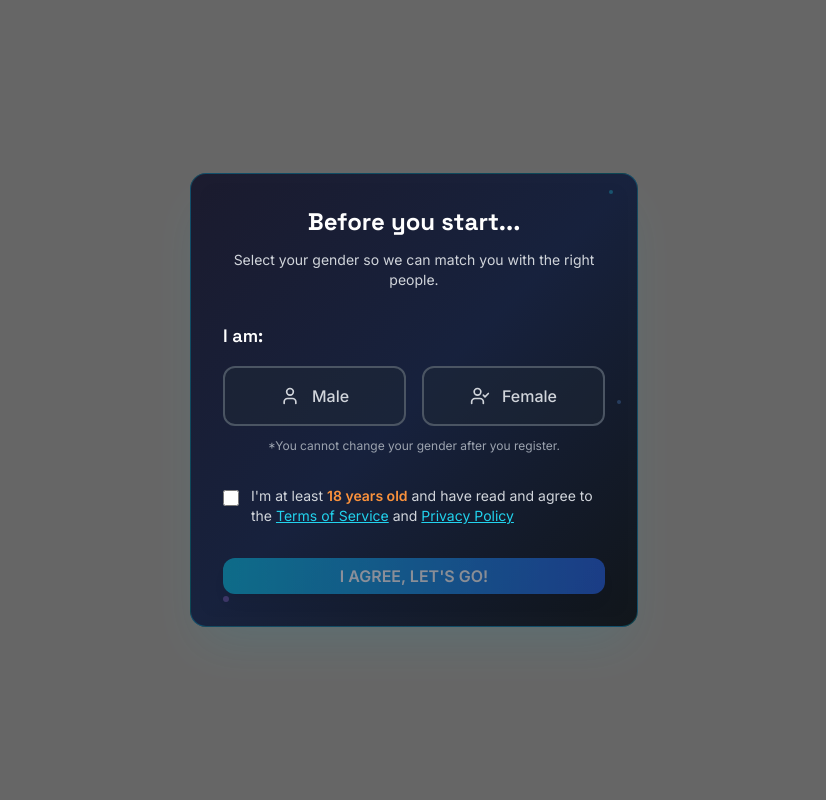
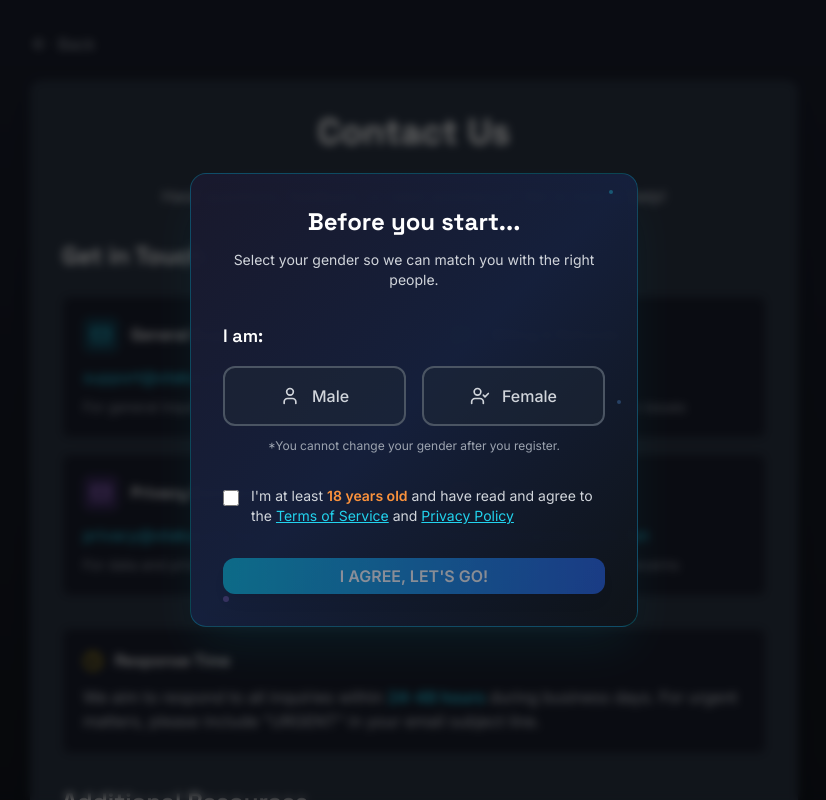
Before and after one commit to karthik1694/aniverse, a React (Create React App) app in the folder frontend/: page /contact in a window 1280 px wide. Shown: the top 800 px of the page, without its empty margins (226-1052 px from the left). Built offline with nearby package versions, Linux system fonts and the light colour scheme; no server answers; sample sign-in values are in the browser's storage.

Commit message:
updated links

```diff
--- a/frontend/src/App.js
+++ b/frontend/src/App.js
@@ -10,6 +10,7 @@ import TermsOfService from "./pages/TermsOfService";
 import PrivacyPolicy from "./pages/PrivacyPolicy";
 import CommunityGuidelines from "./pages/CommunityGuidelines";
 import RefundPolicy from "./pages/RefundPolicy";
+import ContactUs from "./pages/ContactUs";
 import MainLayout from "./components/MainLayout";
 import AnimeLoadingScreen from "./components/AnimeLoadingScreen";
 import GenderSelectionModal from "./components/GenderSelectionModal";
@@ -275,6 +276,7 @@ function AuthWrapper() {
       <Route path="/privacy" element={<PrivacyPolicy />} />
       <Route path="/guidelines" element={<CommunityGuidelines />} />
       <Route path="/refund" element={<RefundPolicy />} />
+      <Route path="/contact" element={<ContactUs />} />
       <Route
         path="/profile-setup"
         element={user ? <ProfileSetup user={user} setUser={setUser} /> : <Navigate to="/" />}
--- /dev/null
+++ b/frontend/src/pages/ContactUs.js
@@ -0,0 +1,152 @@
+import { ArrowLeft, Mail, MessageSquare, Clock, MapPin } from 'lucide-react';
+import { useNavigate } from 'react-router-dom';
+
+export default function ContactUs() {
+  const navigate = useNavigate();
+
+  return (
+    <div className="min-h-screen bg-gradient-to-b from-[#1a1f2e] to-[#0f1318] py-8 px-4">
+      <div className="max-w-3xl mx-auto">
+        {/* Back Button */}
+        <button
+          onClick={() => navigate(-1)}
+          className="flex items-center gap-2 text-gray-400 hover:text-white mb-6 transition-colors"
+        >
+          <ArrowLeft className="h-5 w-5" />
+          Back
+        </button>
+
+        <div className="bg-[#2b3544] rounded-xl p-6 md:p-8 shadow-xl">
+          <h1 className="text-4xl font-bold mb-8 text-center text-white">Contact Us</h1>
+          <p className="text-gray-300 mb-8 text-center">
+            Have questions, feedback, or need assistance? We're here to help!
+          </p>
+
+          <div className="space-y-8">
+            {/* Contact Methods */}
+            <section className="space-y-6">
+              <h2 className="text-2xl font-bold text-white mb-4">Get in Touch</h2>
+
+              <div className="grid gap-4 md:grid-cols-2">
+                {/* General Support */}
+                <div className="bg-[#1a1f2e] rounded-lg p-5 border border-white/10">
+                  <div className="flex items-center gap-3 mb-3">
+                    <div className="bg-cyan-500/20 p-2 rounded-lg">
+                      <Mail className="h-5 w-5 text-cyan-400" />
+                    </div>
+                    <h3 className="font-semibold text-white">General Support</h3>
+                  </div>
+                  <a
+                    href="mailto:support@otakucafe.fun"
+                    className="text-cyan-400 hover:text-cyan-300 transition-colors"
+                  >
+                    support@otakucafe.fun
+                  </a>
+                  <p className="text-gray-400 text-sm mt-2">For general inquiries and help</p>
+                </div>
+
+                {/* Billing */}
+                <div className="bg-[#1a1f2e] rounded-lg p-5 border border-white/10">
+                  <div className="flex items-center gap-3 mb-3">
+                    <div className="bg-green-500/20 p-2 rounded-lg">
+                      <MessageSquare className="h-5 w-5 text-green-400" />
+                    </div>
+                    <h3 className="font-semibold text-white">Billing & Refunds</h3>
+                  </div>
+                  <a
+                    href="mailto:billing@otakucafe.fun"
+                    className="text-cyan-400 hover:text-cyan-300 transition-colors"
+                  >
+                    billing@otakucafe.fun
+                  </a>
+                  <p className="text-gray-400 text-sm mt-2">For payment and subscription issues</p>
+                </div>
+
+                {/* Privacy */}
+                <div className="bg-[#1a1f2e] rounded-lg p-5 border border-white/10">
+                  <div className="flex items-center gap-3 mb-3">
+                    <div className="bg-purple-500/20 p-2 rounded-lg">
+                      <Mail className="h-5 w-5 text-purple-400" />
+                    </div>
+                    <h3 className="font-semibold text-white">Privacy Concerns</h3>
+                  </div>
+                  <a
+                    href="mailto:privacy@otakucafe.fun"
+                    className="text-cyan-400 hover:text-cyan-300 transition-colors"
+                  >
+                    privacy@otakucafe.fun
+                  </a>
+                  <p className="text-gray-400 text-sm mt-2">For data and privacy requests</p>
+                </div>
+
+                {/* Moderation */}
+                <div className="bg-[#1a1f2e] rounded-lg p-5 border border-white/10">
+                  <div className="flex items-center gap-3 mb-3">
+                    <div className="bg-red-500/20 p-2 rounded-lg">
+                      <MessageSquare className="h-5 w-5 text-red-400" />
+                    </div>
+                    <h3 className="font-semibold text-white">Report Issues</h3>
+                  </div>
+                  <a
+                    href="mailto:moderation@otakucafe.fun"
+                    className="text-cyan-400 hover:text-cyan-300 transition-colors"
+                  >
+                    moderation@otakucafe.fun
+                  </a>
+                  <p className="text-gray-400 text-sm mt-2">For reporting violations or concerns</p>
+                </div>
+              </div>
+            </section>
+
+            {/* Response Time */}
+            <section className="bg-[#1a1f2e] rounded-lg p-5 border border-white/10">
+              <div className="flex items-center gap-3 mb-3">
+                <Clock className="h-5 w-5 text-yellow-400" />
+                <h3 className="font-semibold text-white">Response Time</h3>
+              </div>
+              <p className="text-gray-300">
+                We aim to respond to all inquiries within <span className="text-cyan-400 font-semibold">24-48 hours</span> during business days.
+                For urgent matters, please include "URGENT" in your email subject line.
+              </p>
+            </section>
+
+            {/* Additional Info */}
+            <section>
+              <h2 className="text-2xl font-bold text-white mb-4">Additional Resources</h2>
+              <div className="space-y-3">
+                <a
+                  href="/guidelines"
+                  className="block text-cyan-400 hover:text-cyan-300 transition-colors"
+                >
+                  → Community Guidelines
+                </a>
+                <a
+                  href="/privacy"
+                  className="block text-cyan-400 hover:text-cyan-300 transition-colors"
+                >
+                  → Privacy Policy
+                </a>
+                <a
+                  href="/terms"
+                  className="block text-cyan-400 hover:text-cyan-300 transition-colors"
+                >
+                  → Terms of Service
+                </a>
+                <a
+                  href="/refund"
+                  className="block text-cyan-400 hover:text-cyan-300 transition-colors"
+                >
+                  → Refund Policy
+                </a>
+              </div>
+            </section>
+          </div>
+
+          <div className="mt-8 pt-6 border-t border-white/10 text-center text-gray-400 text-sm">
+            Last Updated: December 2024
+          </div>
+        </div>
+      </div>
+    </div>
+  );
+}
--- a/frontend/src/pages/LandingPage.js
+++ b/frontend/src/pages/LandingPage.js
@@ -461,6 +461,9 @@ export default function LandingPage() {
               <a href="/refund" className="text-gray-400 hover:text-white transition-colors">
                 Refund Policy
               </a>
+              <a href="/contact" className="text-gray-400 hover:text-white transition-colors">
+                Contact Us
+              </a>
             </div>
 
             {/* Social Icons */}
```
